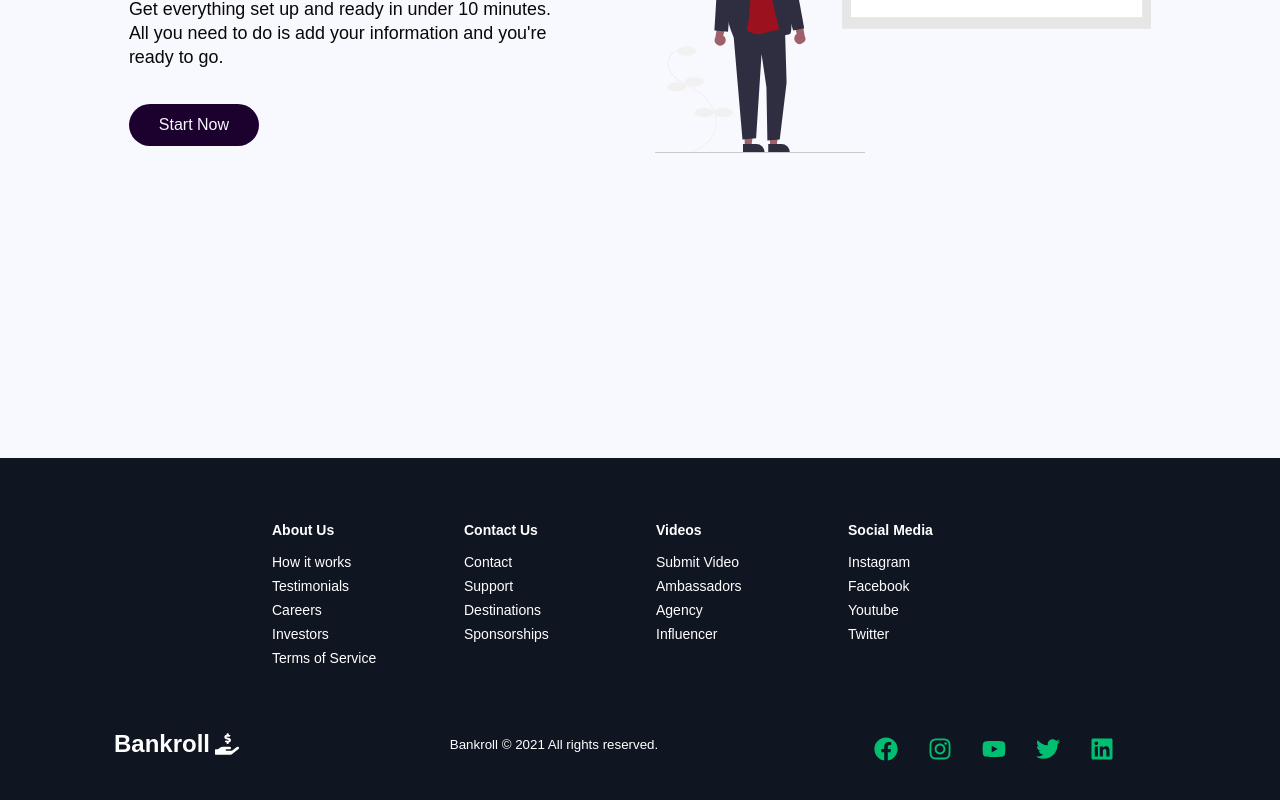
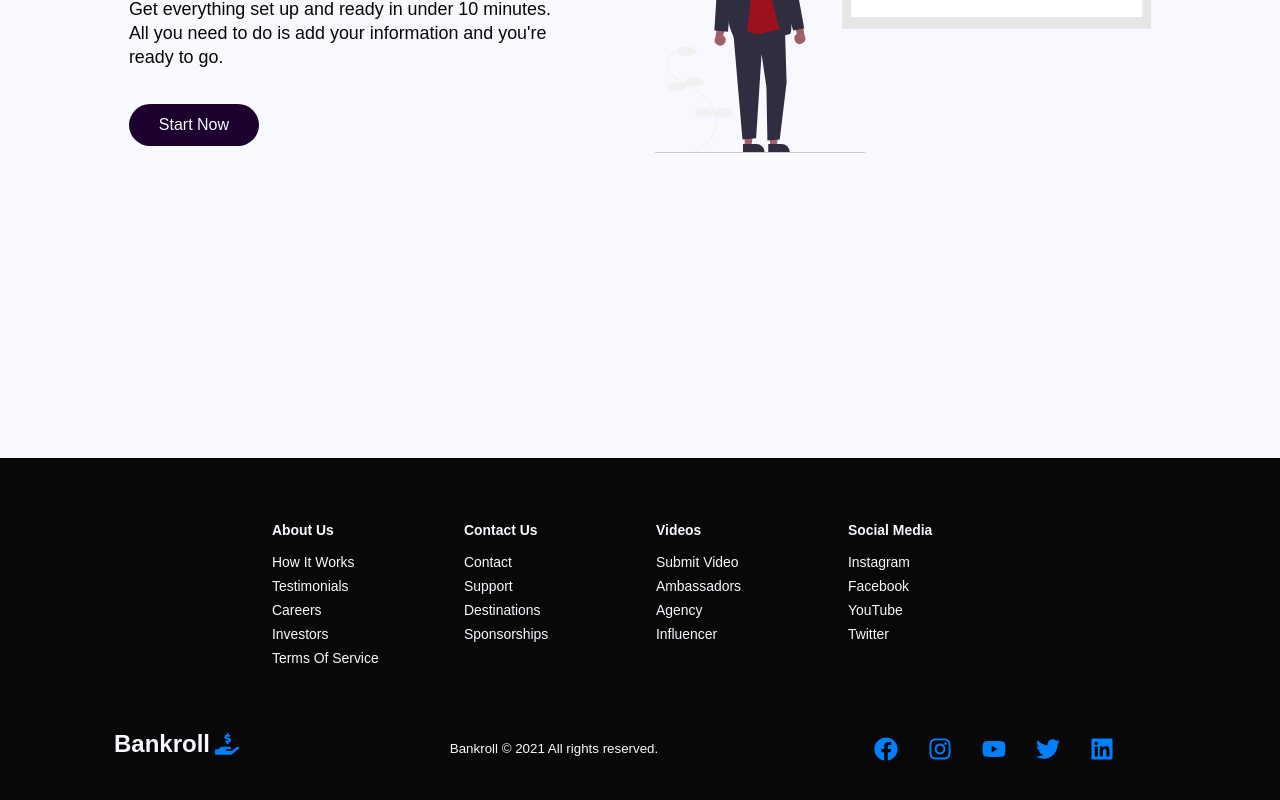
Before and after one commit to LeslieLopez25/react-website-smooth-scroll, a React (Create React App) app: page / in a window 1280 px wide. Shown: the part 3722-4522 px from the top of the page. Built offline with nearby package versions, Linux system fonts and the light colour scheme; a web font is replaced by a local one.

Commit message:
Cleaned up footer section CSS

```diff
--- a/src/components/Footer/FooterElements.js
+++ b/src/components/Footer/FooterElements.js
@@ -3,31 +3,31 @@ import { Link } from "react-router-dom";
 import { FaHandHoldingUsd } from "react-icons/fa";
 
 export const FooterContainer = styled.footer`
-  background-color: #101522;
+  background-color: hsl(0, 0%, 3.1%);
 `;
 
 export const FooterWrap = styled.div`
-  padding: 48px 24px;
   display: flex;
   flex-direction: column;
   justify-content: center;
-  max-width: 1100px;
   margin: 0 auto;
+  padding: 3rem 1.5rem;
+  max-width: 68.75rem;
 `;
 
 export const FooterLinksContainer = styled.div`
   display: flex;
   justify-content: center;
 
-  @media screen and (max-width: 820px) {
-    padding-top: 32px;
+  @media screen and (max-width: 51.25em) {
+    padding-top: 2rem;
   }
 `;
 
 export const FooterLinksWrapper = styled.div`
   display: flex;
 
-  @media screen and (max-width: 820px) {
+  @media screen and (max-width: 51.25rem) {
     flex-direction: column;
   }
 `;
@@ -36,38 +36,38 @@ export const FooterLinkItems = styled.div`
   display: flex;
   flex-direction: column;
   align-items: flex-start;
-  margin: 16px;
+  color: hsl(240, 100%, 98.6%);
   text-align: left;
-  width: 160px;
+  margin: 1rem;
+  width: 10rem;
   box-sizing: border-box;
-  color: #fff;
 
-  @media screen and (max-width: 420px) {
+  @media screen and (max-width: 26.25em) {
     margin: 0;
-    padding: 10px;
+    padding: 0.62rem;
     width: 100%;
   }
 `;
 
 export const FooterLinkTitle = styled.h1`
-  font-size: 14px;
-  margin-bottom: 16px;
+  font-size: 0.87rem;
+  margin-bottom: 1rem;
 `;
 
 export const FooterLink = styled(Link)`
-  color: #fff;
+  color: hsl(240, 100%, 98.6%);
+  font-size: 0.87rem;
   text-decoration: none;
   margin-bottom: 0.5rem;
-  font-size: 14px;
 
   &:hover {
-    color: #01bf71;
+    color: hsl(270, 50%, 60%);
     transition: 0.3s ease-out;
   }
 `;
 
 export const SocialMedia = styled.section`
-  max-width: 1000px;
+  max-width: 62.5rem;
   width: 100%;
 `;
 
@@ -75,44 +75,45 @@ export const SocialMediaWrap = styled.div`
   display: flex;
   justify-content: space-between;
   align-items: center;
-  max-width: 1100px;
-  margin: 40px auto 0 auto;
+  max-width: 68.75rem;
+  margin: 2.5rem auto 0 auto;
 
-  @media screen and (max-width: 820px) {
+  @media screen and (max-width: 51.25rem) {
     flex-direction: column;
   }
 `;
 
 export const SocialLogo = styled(Link)`
-  color: #fff;
+  display: flex;
   justify-self: start;
+  align-items: center;
+  color: hsl(240, 100%, 98.6%);
+  font-size: 1.5rem;
+  font-weight: bold;
+  text-decoration: none;
+  margin-bottom: 1rem;
   cursor: pointer;
-  text-decoration: none;
-  font-size: 1.5rem;
-  display: flex;
-  align-items: center;
-  margin-bottom: 16px;
-  font-weight: bold;
 `;
 
 export const Money = styled(FaHandHoldingUsd)`
+  color: hsl(210.1, 100%, 50%);
   position: relative;
-  left: 5px;
+  left: 0.312rem;
 `;
 
 export const WebsiteRights = styled.small`
-  color: #fff;
-  margin-bottom: 16px;
+  color: hsl(240, 100%, 98.6%);
+  margin-bottom: 0.5rem;
 `;
 
 export const SocialIcons = styled.div`
   display: flex;
   justify-content: space-between;
   align-items: center;
-  width: 240px;
+  width: 15rem;
 `;
 
 export const SocialIconLink = styled.a`
-  color: #01bf71;
-  font-size: 24px;
+  color: hsl(210.1, 100%, 50%);
+  font-size: 1.5rem;
 `;
--- a/src/components/Footer/index.js
+++ b/src/components/Footer/index.js
@@ -31,11 +31,11 @@ const Footer = () => {
           <FooterLinksWrapper>
             <FooterLinkItems>
               <FooterLinkTitle>About Us</FooterLinkTitle>
-              <FooterLink to="/signin">How it works</FooterLink>
+              <FooterLink to="/signin">How It Works</FooterLink>
               <FooterLink to="/">Testimonials</FooterLink>
               <FooterLink to="/">Careers</FooterLink>
               <FooterLink to="/">Investors</FooterLink>
-              <FooterLink to="/">Terms of Service</FooterLink>
+              <FooterLink to="/">Terms Of Service</FooterLink>
             </FooterLinkItems>
             <FooterLinkItems>
               <FooterLinkTitle>Contact Us</FooterLinkTitle>
@@ -57,7 +57,7 @@ const Footer = () => {
               <FooterLinkTitle>Social Media</FooterLinkTitle>
               <FooterLink to="/">Instagram</FooterLink>
               <FooterLink to="/">Facebook</FooterLink>
-              <FooterLink to="/">Youtube</FooterLink>
+              <FooterLink to="/">YouTube</FooterLink>
               <FooterLink to="/">Twitter</FooterLink>
             </FooterLinkItems>
           </FooterLinksWrapper>
```
